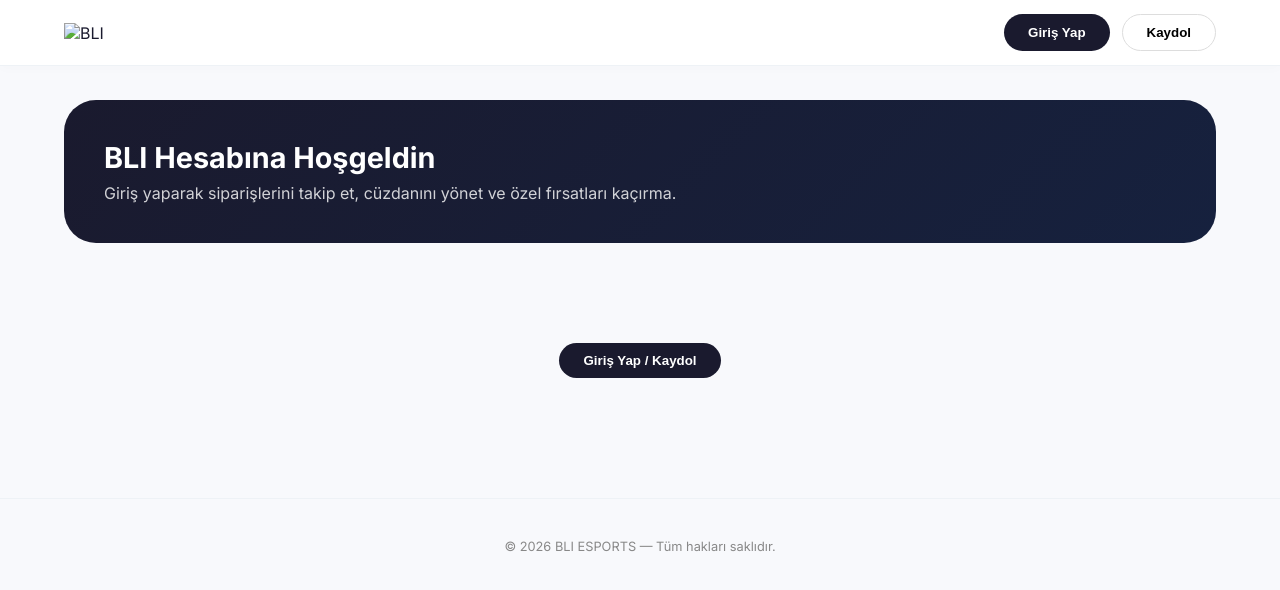
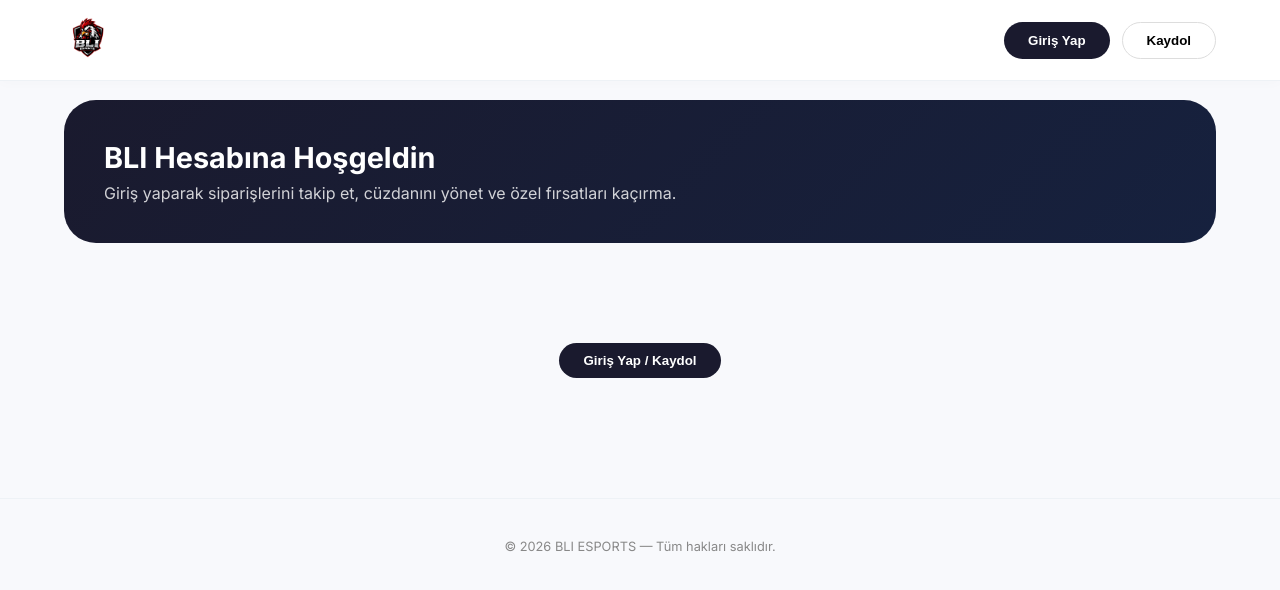
Before and after one commit to BenFati35/kelfidel.github.io, a plain HTML site: page index.html in a window 1280 px wide. Drawn offline with Linux system fonts and the light colour scheme; no server answers.

Commit message:
Update index.html

```diff
--- a/index.html
+++ b/index.html
@@ -14,7 +14,7 @@
     <script src="https://cdnjs.cloudflare.com/ajax/libs/font-awesome/6.5.0/js/all.min.js"></script>
     <link href="https://fonts.googleapis.com/css2?family=Inter:wght@300;400;500;600;700;800;900&display=swap" rel="stylesheet">
 
-    <link rel="icon" type="image/png" href="logo1616.png">
+    <link rel="icon" type="image/png" href="logo1616 (1).png">
 
     <style>
         * {
@@ -392,7 +392,7 @@
 
 <nav class="navbar">
     <div class="logo" onclick="location.href='/'">
-        <img src="logo1616.png" alt="BLI">
+        <img src="logo1616 (1).png" alt="BLI">
     </div>
 
     <div id="navRightArea">
```
